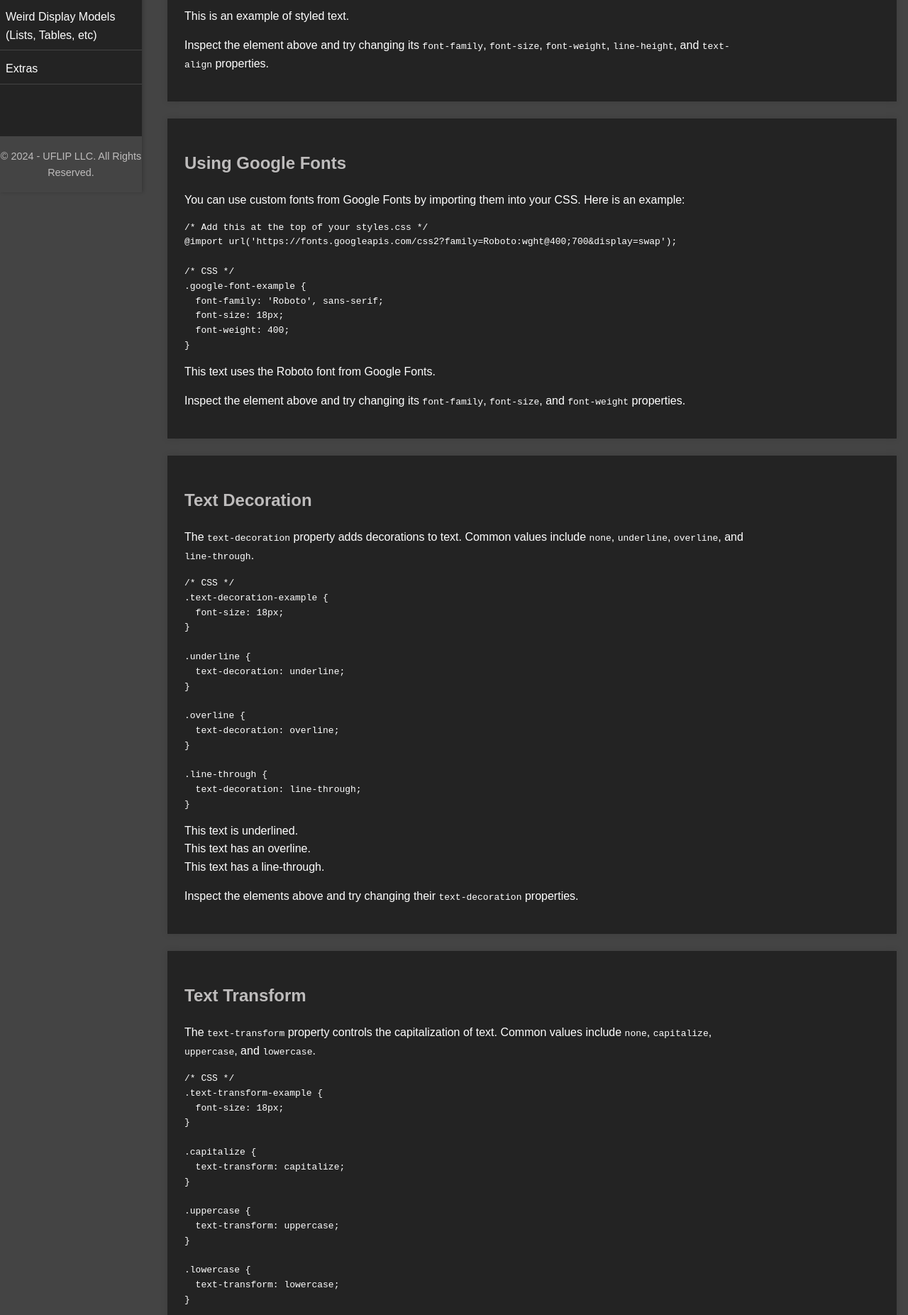
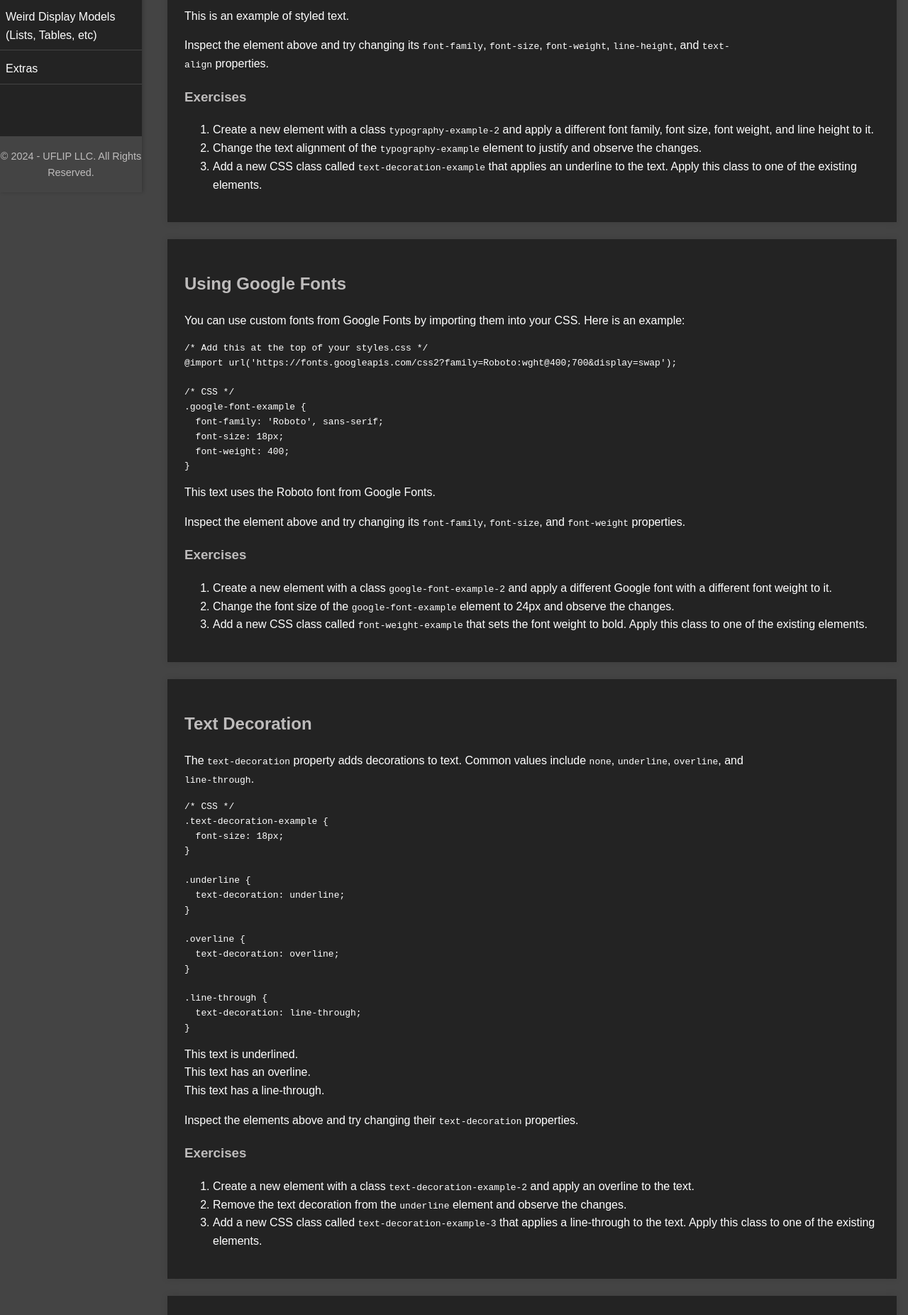
Before and after one commit to UFLIPTraining/Codemakers-CSS-Course, a plain HTML site: page typography.html in a window 1280 px wide. Shown: the part 549-2402 px from the top of the page at 71% size. Drawn offline with Linux system fonts and the light colour scheme.

Commit message:
got up to exercises for typography. added more tom

```diff
--- a/typography.html
+++ b/typography.html
@@ -52,6 +52,14 @@
 }</code></pre>
       <div class="typography-example">This is an example of styled text.</div>
       <p>Inspect the element above and try changing its <code>font-family</code>, <code>font-size</code>, <code>font-weight</code>, <code>line-height</code>, and <code>text-align</code> properties.</p>
+
+      <!-- Exercises for Typography -->
+      <h3>Exercises</h3>
+      <ol>
+        <li>Create a new element with a class <code>typography-example-2</code> and apply a different font family, font size, font weight, and line height to it.</li>
+        <li>Change the text alignment of the <code>typography-example</code> element to justify and observe the changes.</li>
+        <li>Add a new CSS class called <code>text-decoration-example</code> that applies an underline to the text. Apply this class to one of the existing elements.</li>
+      </ol>
     </section>
     <section>
       <h2>Using Google Fonts</h2>
@@ -67,6 +75,14 @@
 }</code></pre>
       <div class="google-font-example">This text uses the Roboto font from Google Fonts.</div>
       <p>Inspect the element above and try changing its <code>font-family</code>, <code>font-size</code>, and <code>font-weight</code> properties.</p>
+
+      <!-- Exercises for Using Google Fonts -->
+      <h3>Exercises</h3>
+      <ol>
+        <li>Create a new element with a class <code>google-font-example-2</code> and apply a different Google font with a different font weight to it.</li>
+        <li>Change the font size of the <code>google-font-example</code> element to 24px and observe the changes.</li>
+        <li>Add a new CSS class called <code>font-weight-example</code> that sets the font weight to bold. Apply this class to one of the existing elements.</li>
+      </ol>
     </section>
     <section>
       <h2>Text Decoration</h2>
@@ -91,6 +107,14 @@
       <div class="text-decoration-example overline">This text has an overline.</div>
       <div class="text-decoration-example line-through">This text has a line-through.</div>
       <p>Inspect the elements above and try changing their <code>text-decoration</code> properties.</p>
+
+      <!-- Exercises for Text Decoration -->
+      <h3>Exercises</h3>
+      <ol>
+        <li>Create a new element with a class <code>text-decoration-example-2</code> and apply an overline to the text.</li>
+        <li>Remove the text decoration from the <code>underline</code> element and observe the changes.</li>
+        <li>Add a new CSS class called <code>text-decoration-example-3</code> that applies a line-through to the text. Apply this class to one of the existing elements.</li>
+      </ol>
     </section>
     <section>
       <h2>Text Transform</h2>
@@ -115,6 +139,14 @@
       <div class="text-transform-example uppercase">this text is uppercase.</div>
       <div class="text-transform-example lowercase">THIS TEXT IS LOWERCASE.</div>
       <p>Inspect the elements above and try changing their <code>text-transform</code> properties.</p>
+
+      <!-- Exercises for Text Transform -->
+      <h3>Exercises</h3>
+      <ol>
+        <li>Create a new element with a class <code>text-transform-example-2</code> and apply uppercase transformation to it.</li>
+        <li>Change the text of the <code>capitalize</code> element to "this text is capitalized" and observe the changes.</li>
+        <li>Add a new CSS class called <code>text-transform-example-3</code> that applies lowercase transformation to the text. Apply this class to one of the existing elements.</li>
+      </ol>
     </section>
   </main>
 </body>
```
Also changed, not shown: borderscolors.html (+16 -1 lines), displayposition.html (+36 -4 lines).
